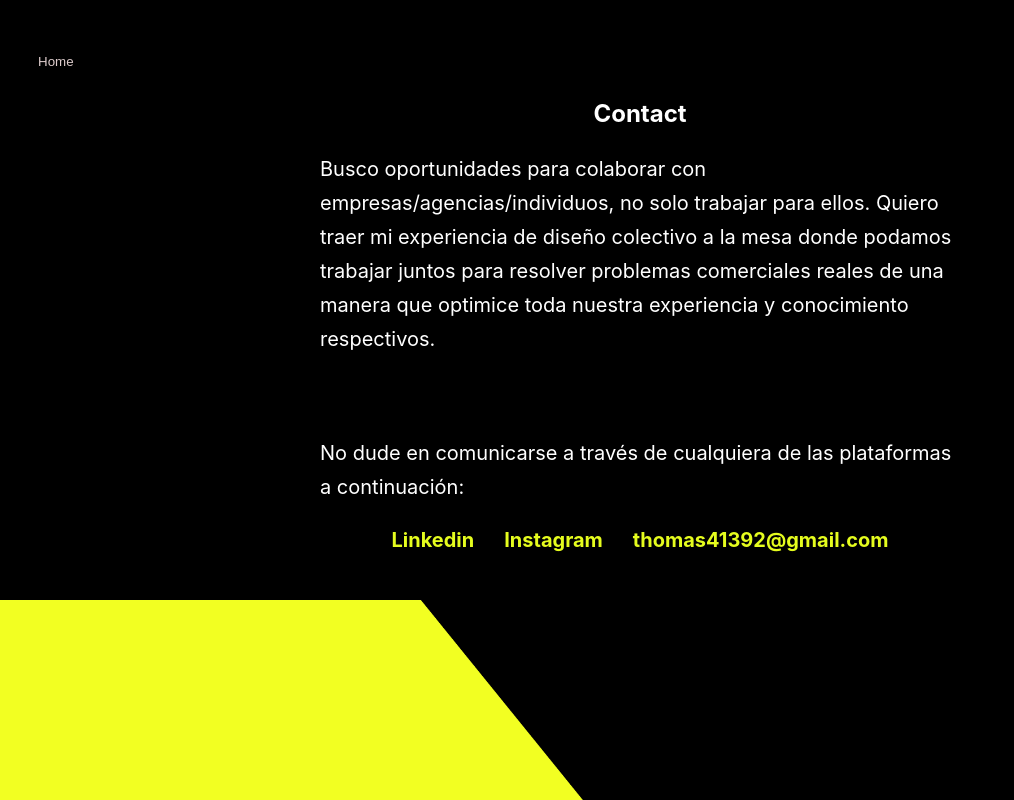
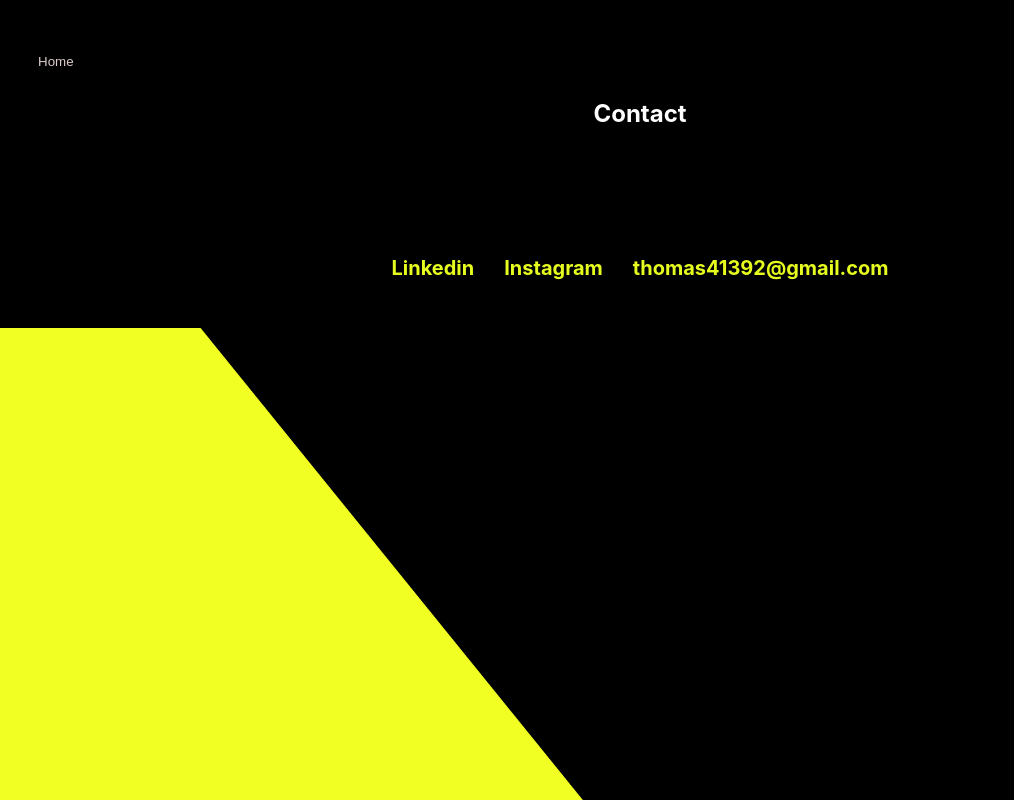
Before and after one commit to thomasHeitFux/portfolio, a React (Create React App) app: page /contact in a window 1280 px wide. Shown: the whole page, without its empty margins (0-1014 px from the left). Built offline with nearby package versions, Linux system fonts and the light colour scheme.

Commit message:
parrafos

```diff
--- a/src/components/contact/Contact.jsx
+++ b/src/components/contact/Contact.jsx
@@ -14,14 +14,15 @@ export default function Contact() {
 
             <h2 className={style.title}>Contact</h2>
             <section className={style.paragraph}>
-                <p >Busco oportunidades para colaborar con empresas/agencias/individuos, no solo trabajar para ellos. Quiero traer mi experiencia de diseño colectivo a la mesa donde podamos trabajar juntos para resolver problemas comerciales reales de una manera que optimice toda nuestra experiencia y conocimiento respectivos.
+                <p >
+                    {/* Busco oportunidades para colaborar con empresas/agencias/individuos, no solo trabajar para ellos. Quiero traer mi experiencia de diseño colectivo a la mesa donde podamos trabajar juntos para resolver problemas comerciales reales de una manera que optimice toda nuestra experiencia y conocimiento respectivos. */}
                 </p>
                 <p>
                     {/* Quiero evitar conflictos sin sentido y favorecer a los colaboradores de mente abierta donde los egos están fuera de la ecuación.
                     Si todo eso suena bien, entonces conversemos sobre cómo podemos trabajar juntos. */}
                 </p>
                 <p>
-                    No dude en comunicarse a través de cualquiera de las plataformas a continuación:
+                    {/* No dude en comunicarse a través de cualquiera de las plataformas a continuación: */}
                 </p>
             </section>
             <div >
```
